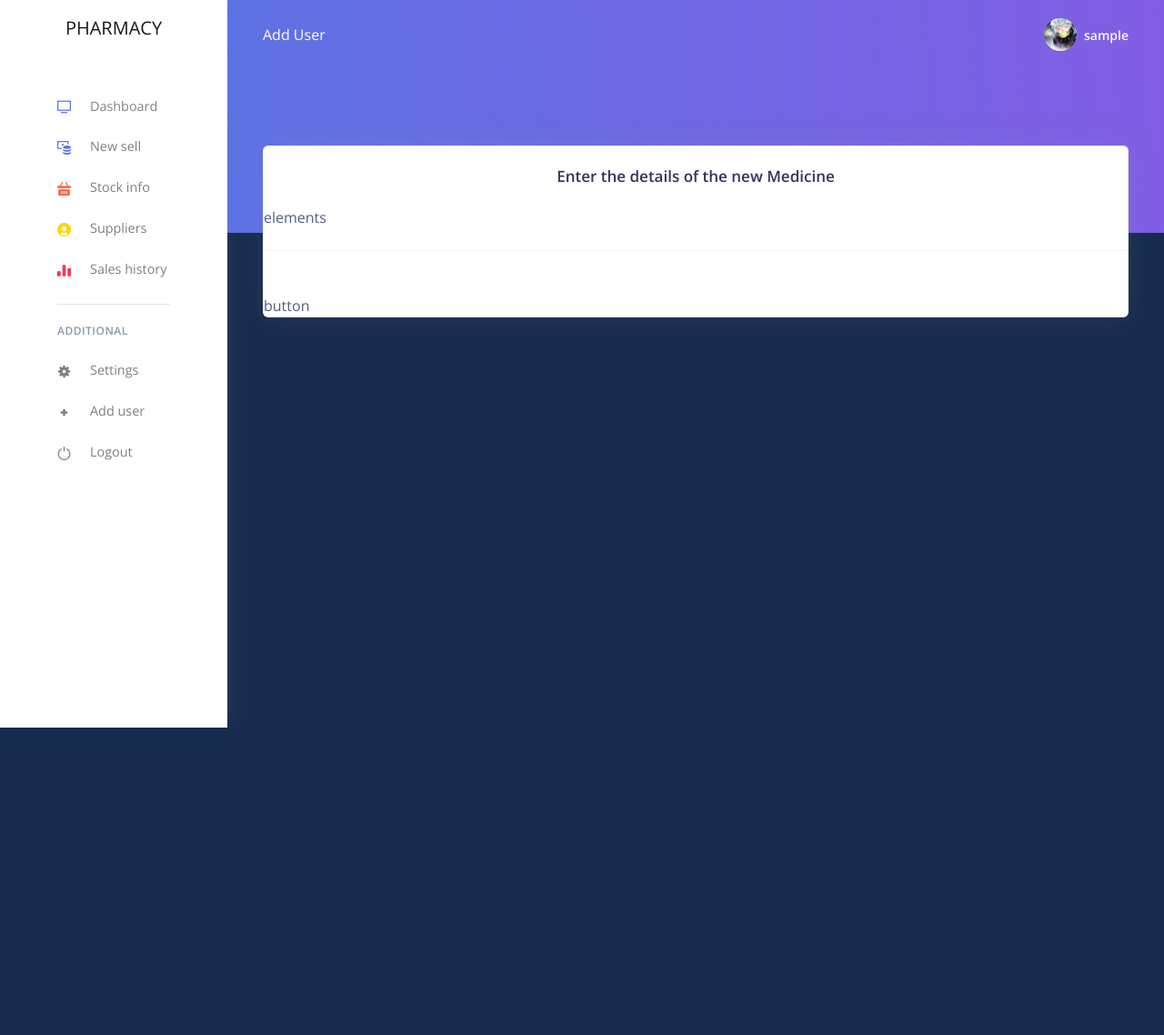
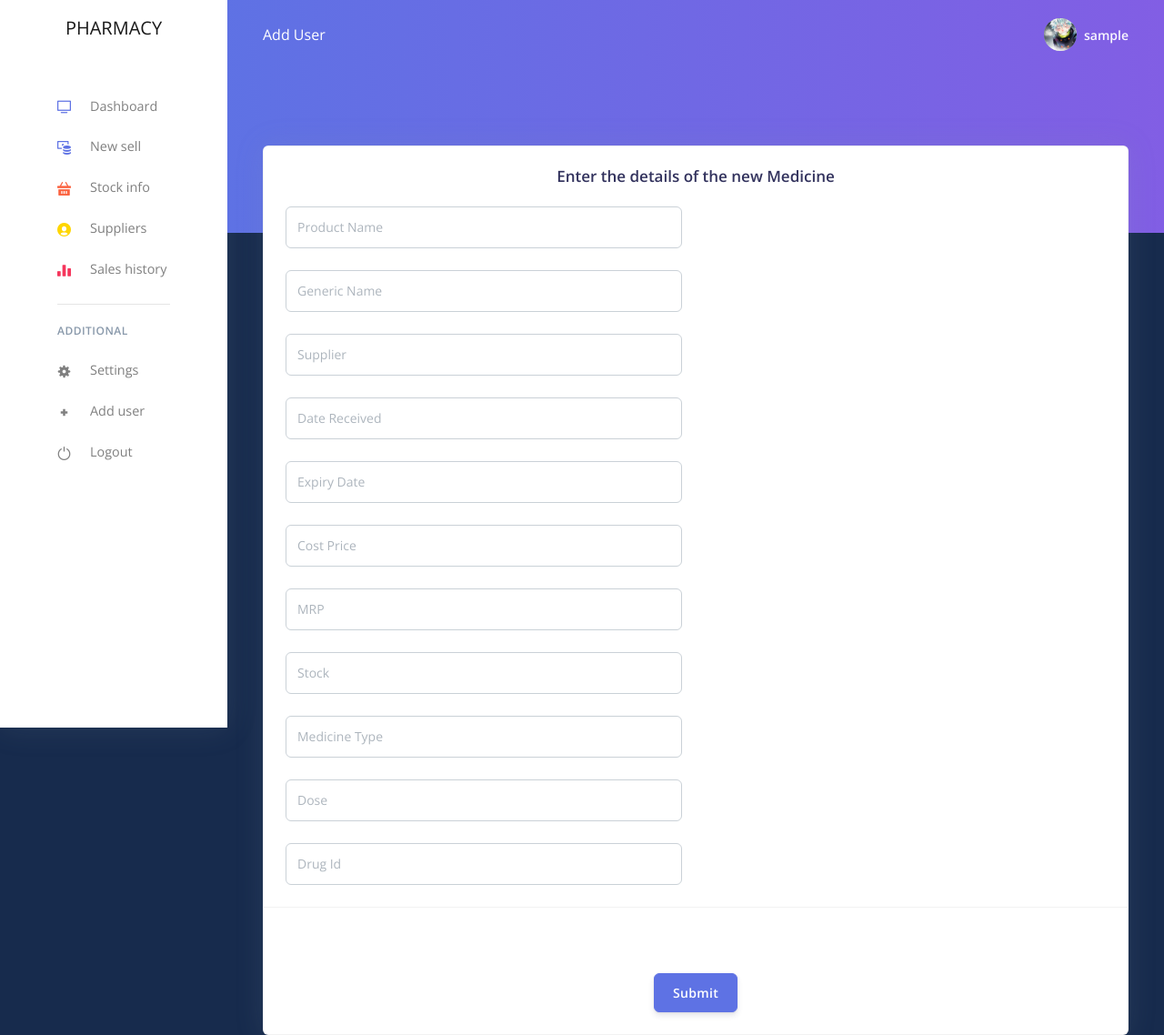
Before and after one commit to nandu1336/pharmacy-1, a Flask app: page /new-entry in a window 1280 px wide. Shown: the whole page at 91% size. Before the commit the page ends 800 px from the top, so only its background shows below. Run offline with Flask 2, Linux system fonts and the light colour scheme; the visitor is signed in with stand-in values (Sample User, id 1); some libraries are stand-ins or nearby versions.

Commit message:
NewEntry page partially finished

```diff
--- a/bps/admin/account.py
+++ b/bps/admin/account.py
@@ -7,6 +7,7 @@ import datetime
 Login = Blueprint('Login', __name__)
 Register = Blueprint('Register',__name__)
 
+# Login view
 @Login.route('/login',methods = ['GET','POST'])
 def login():
 	if 'user' in session:
@@ -30,6 +31,9 @@ def login():
 		return render_template("login.html", title = "Login" , form = form , error = error)
 
 	return render_template("login.html" , form = form , title = "Login" )
+
+
+# Register view
 @Register.route('/register',methods = ['GET','POST'])
 def register():
 	form = RegisterForm()
--- a/bps/forms.py
+++ b/bps/forms.py
@@ -37,3 +37,4 @@ class NewEntry(FlaskForm):
 	medicineType  = StringField('Type',validators = [DataRequired()])
 	dose = StringField('Dose',validators = [DataRequired()])
 	drugId = StringField('Drug Id',validators = [DataRequired()])
+	submit = SubmitField('Submit')
--- a/bps/main/working.py
+++ b/bps/main/working.py
@@ -1,6 +1,6 @@
 from flask import Blueprint,render_template,redirect,flash,url_for,session,request
 from bps.dbase import connection,cursor
-from bps.forms import SearchBarForm
+from bps.forms import SearchBarForm,NewEntry
 
 Dashboard = Blueprint('Dashboard', __name__)
 
@@ -18,14 +18,16 @@ def stockInfo():
 		if request.method == 'POST' and form.validate_on_submit():
 			keyword = request.form['searchFor']
 			classBy = request.form['classBy']
-			cursor.execute("SELECT * FROM drug WHERE %s = %s",(classBy,keyword))
+			if(classBy == "GENERIC_NAME"):
+				cursor.execute("SELECT * FROM drug WHERE GENERIC_NAME = %s",keyword)
+			elif(classBy == "SUPPLIER"):
+				cursor.execute("SELECT * FROM drug WHERE SUPPLIER = %s",keyword)
+			elif(classBy == "EXPIRY_DATE"):
+				cursor.execute("SELECT * FROM drug WHERE EXPIRY_DATE = %s",keyword)
 			productsInfo = cursor.fetchall()
 			return render_template('product.html' , form = form, result = productsInfo, title = 'Product')
 		else :
-			classBy = "GENERIC_NAME"
-			keyword = "valparin 200"
-			cursor.execute("SELECT * FROM drug WHERE %s = %s",(classBy,keyword))
-			# cursor.execute("SELECT * FROM drug;")
+			cursor.execute("SELECT * FROM drug;")
 			productsInfo = cursor.fetchall()
 			return render_template('product.html' , form = form , result = productsInfo, title = 'Product')
 	else :
@@ -35,13 +37,13 @@ def stockInfo():
 def newSell():
 	form = SearchBarForm()
 	if 'user' in session :
-		return render_template('sell.html' , form = form, result = newSell)
+		return render_template('sell.html' , form = form)
 	else :
 		return redirect(url_for('Login.login'))
 @Dashboard.route('/new-entry' , methods = ['POST','GET'])
 def newEntry():
-	form = SearchBarForm()
+	form = NewEntry()
 	if 'user' in session :
-		return render_template('newEntry.html' , form = form, result = newEntry)
+		return render_template('newEntry.html' , form = form)
 	else :
 		return redirect(url_for('Login.login'))
--- a/bps/models.py
+++ b/bps/models.py
@@ -49,5 +49,3 @@ tableNames =[Drug,Purchase,Patient,SaleTransaction,DrugManufacturer,Distributor,
 for tableName in tableNames:
 	cursor.execute(tableName)
 	connection.commit()
-
-# "INSERT INTO admin VALUES ('15531','NANDA KISHORE','SIVARAJU','NK732100@GMAIL.COM','NANDU141');"
--- a/bps/templates/layout.html
+++ b/bps/templates/layout.html
@@ -274,6 +274,7 @@
         <!-- Brand -->
            <a class="breadcrumb-item active text-white" aria-current="page">Add User</a>
         <!-- Form- SEARCH BAR -->
+       <!-- Form- SEARCH BAR -->
         {% if  title == "Product" %}
         <form class="navbar-search navbar-search-dark form-inline mr-3 d-none d-md-flex ml-lg-auto" action="{{ url_for('Dashboard.stockInfo') }}" method="POST">
           <div class="form-group mb-0">
--- a/bps/templates/newEntry.html
+++ b/bps/templates/newEntry.html
@@ -35,14 +35,96 @@
             <div class="card-header border-0" style="text-align: center;">
               <h3 class="mb-0">Enter the details of the new Medicine</h3>
             </div>
-            <form>
-			  <div class="row">
-			    <div class="col-md-6">
-			      <div class="form-group">
-			      	elements
-			      </div>
-			  </div>
-			</div>
+            <form role="form" method = "POST">
+      			  <div class="row">
+      			    <div class="col-md-6">
+      			      <div class="form-group ml-4">
+      			      	{{ form.hidden_tag() }}
+                    {{ form.productName(placeholder = "Product Name",class="form-control") }}
+      			      </div>
+      			  </div>
+      			</div>
+            <div class="row">
+                <div class="col-md-6">
+                  <div class="form-group ml-4">
+                    {{ form.hidden_tag() }}
+                    {{ form.genericName(placeholder = "Generic Name",class="form-control") }}
+                  </div>
+              </div>
+            </div>
+            <div class="row">
+                <div class="col-md-6">
+                  <div class="form-group ml-4">
+                    {{ form.hidden_tag() }}
+                    {{ form.supplier(placeholder = "Supplier",class="form-control") }}
+                  </div>
+              </div>
+            </div>
+            <div class="row">
+                <div class="col-md-6">
+                  <div class="form-group ml-4">
+                    {{ form.hidden_tag() }}
+                    {{ form.dateReceived(placeholder = "Date Received",class="form-control") }}
+                  </div>
+              </div>
+            </div>
+            <div class="row">
+                <div class="col-md-6">
+                  <div class="form-group ml-4">
+                    {{ form.hidden_tag() }}
+                    {{ form.expiryDate(placeholder = "Expiry Date",class="form-control") }}
+                  </div>
+              </div>
+            </div>
+            <div class="row">
+                <div class="col-md-6">
+                  <div class="form-group ml-4">
+                    {{ form.hidden_tag() }}
+                    {{ form.costPrice(placeholder = "Cost Price",class="form-control") }}
+                  </div>
+              </div>
+            </div>
+            <div class="row">
+                <div class="col-md-6">
+                  <div class="form-group ml-4">
+                    {{ form.hidden_tag() }}
+                    {{ form.MRP(placeholder = "MRP",class="form-control") }}
+                  </div>
+              </div>
+            </div>
+            <div class="row">
+                <div class="col-md-6">
+                  <div class="form-group ml-4">
+                    {{ form.hidden_tag() }}
+                    {{ form.stock(placeholder = "Stock",class="form-control") }}
+                  </div>
+              </div>
+            </div>
+            <div class="row">
+                <div class="col-md-6">
+                  <div class="form-group ml-4">
+                    {{ form.hidden_tag() }}
+                    {{ form.medicineType(placeholder = "Medicine Type",class="form-control") }}
+                  </div>
+              </div>
+            </div>
+            <div class="row">
+                <div class="col-md-6">
+                  <div class="form-group ml-4">
+                    {{ form.hidden_tag() }}
+                    {{ form.dose(placeholder = "Dose",class="form-control") }}
+                  </div>
+              </div>
+            </div>
+            <div class="row">
+                <div class="col-md-6">
+                  <div class="form-group ml-4">
+                    {{ form.hidden_tag() }}
+                    {{ form.drugId(placeholder = "Drug Id",class="form-control") }}
+                  </div>
+              </div>
+            </div>
+
 
             <div class="card-footer py-4">
               <nav aria-label="...">
@@ -69,7 +151,10 @@
                 </ul>
               </nav>
             </div>
-            button
+             <div class="text-center">
+                  {{ form.submit(class="btn btn-primary my-4") }}
+            </div>
+          </form>
           </div>
         </div>
       </div>
```
Also changed, not shown: bps/dbexample.py (added, +25 -0 lines), bps/key.py (+11 -0 lines), bps/templates/product.html (+18 -3 lines).
